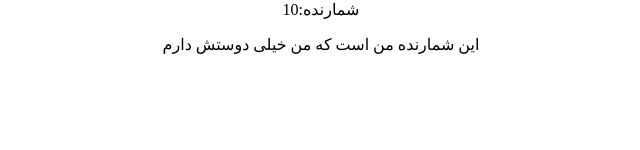
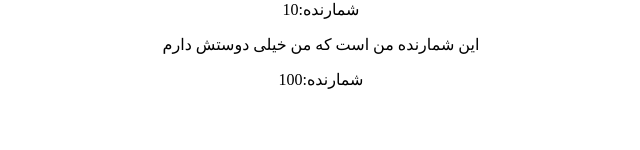
Before and after one commit to HasibullahAman/ReactLearningPhase, a React (Create React App) app in the folder counter/: page / in a window 1280 px wide. Shown: the part 150-300 px from the top of the page, without its empty margins (319-959 px from the left). Built offline with nearby package versions, Linux system fonts and the light colour scheme.

Commit message:
done props

```diff
--- a/counter/src/App.js
+++ b/counter/src/App.js
@@ -13,6 +13,7 @@ class App extends Component {
         <Counter count ={10}>
           این شمارنده من است که من خیلی دوستش دارم
         </Counter>
+        <Counter />
       </div>
     );
   }
--- a/counter/src/component/counter.jsx
+++ b/counter/src/component/counter.jsx
@@ -22,11 +22,15 @@ class Counter extends Component{
             <div>
                 <p> شمارنده:{count}</p>
                 <p>{this.props.children}</p>
-
             </div>
         )
     }
 }
 
 
+Counter.defaultProps = {
+    count: 100
+}
+
+
 export default Counter;
```
